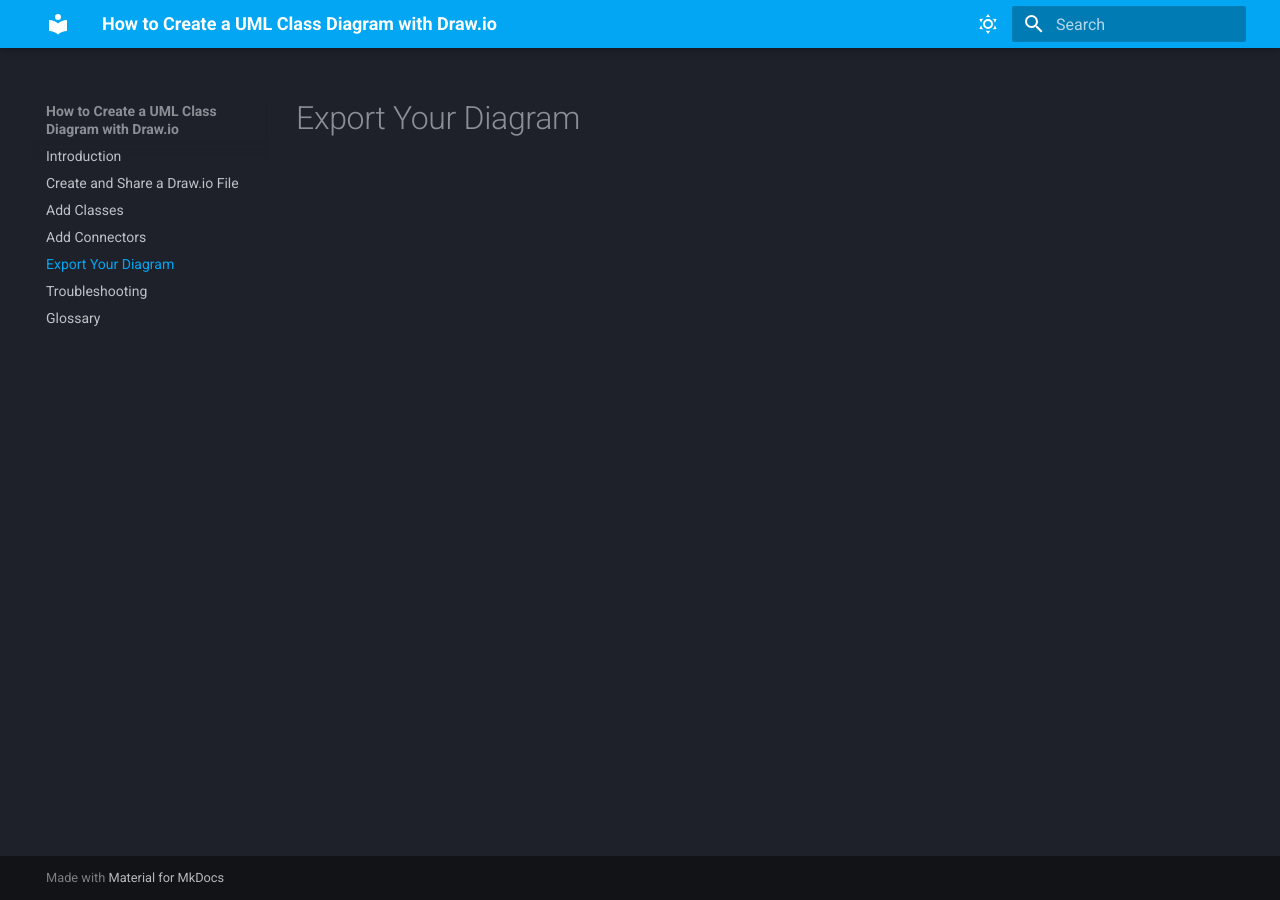
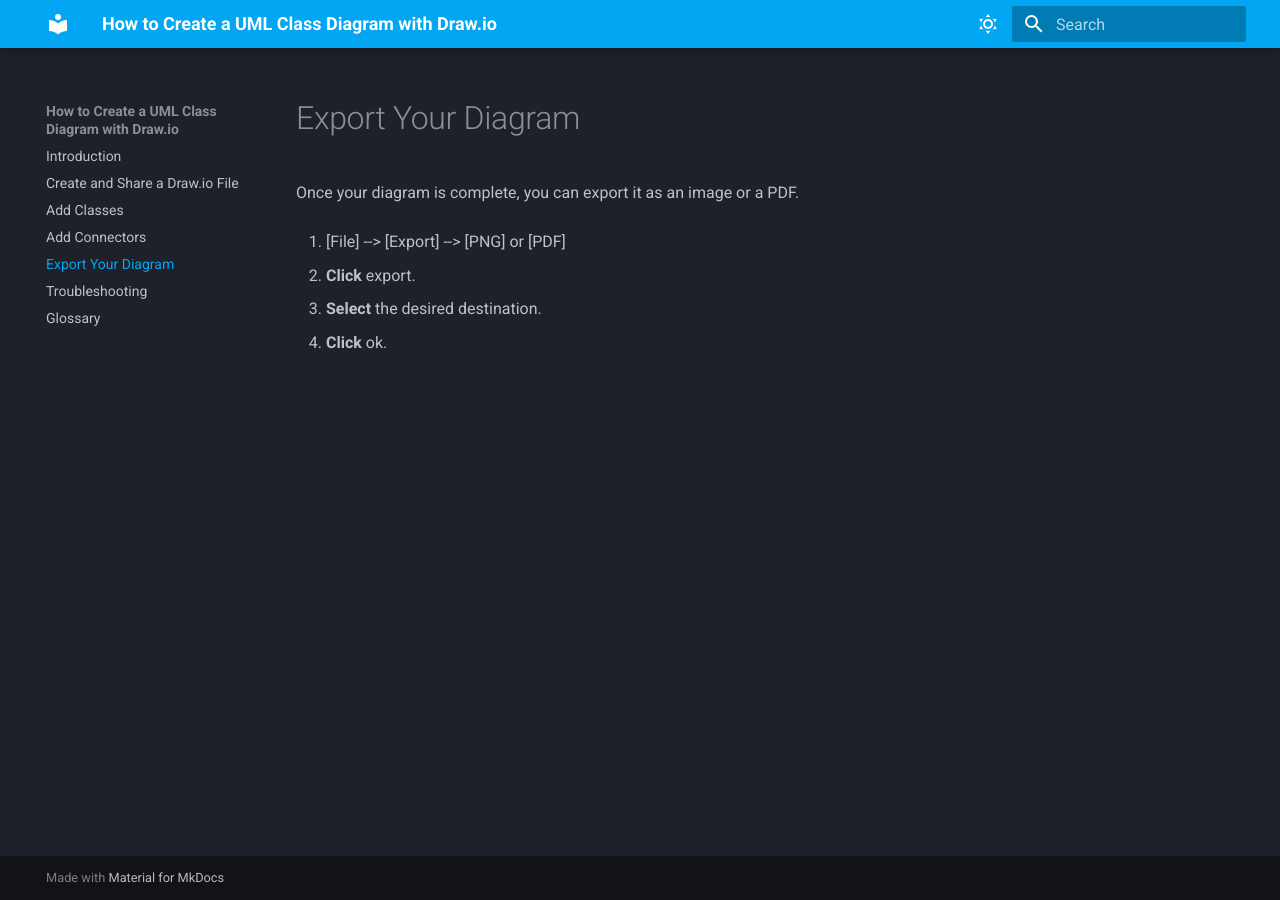
Before and after one commit to kai-st/comm2216-docs-project, an MkDocs documentation site: the page built from docs/export.md, in a window 1280 px wide. Built offline with MkDocs 1.6.1 and Material for MkDocs 9.7.7, drawn with Linux system fonts in a browser that asks for light colours.

Commit message:
Write instructions for export

```diff
--- a/docs/export.md
+++ b/docs/export.md
@@ -1 +1,11 @@
 # Export Your Diagram
+
+Once your diagram is complete, you can export it as an image or a PDF.
+
+1. [File] --> [Export] --> [PNG] or [PDF]
+
+2. **Click** export.
+
+3. **Select** the desired destination.
+
+4. **Click** ok.
```
